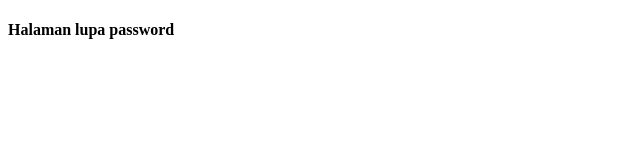
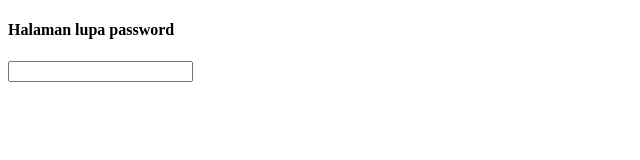
Before and after one commit to riant57/belajar-remote, a plain HTML site: page forgot_password.html in a window 1280 px wide. Shown: the whole page, without its empty margins (0-640 px from the left). Drawn offline with Linux system fonts and the light colour scheme.

Commit message:
edit halaman lupa password

```diff
--- a/forgot_password.html
+++ b/forgot_password.html
@@ -7,5 +7,6 @@
 </head>
 <body>
     <h4>Halaman lupa password</h4>
+    <input type="text" name="username">
 </body>
 </html>
```
